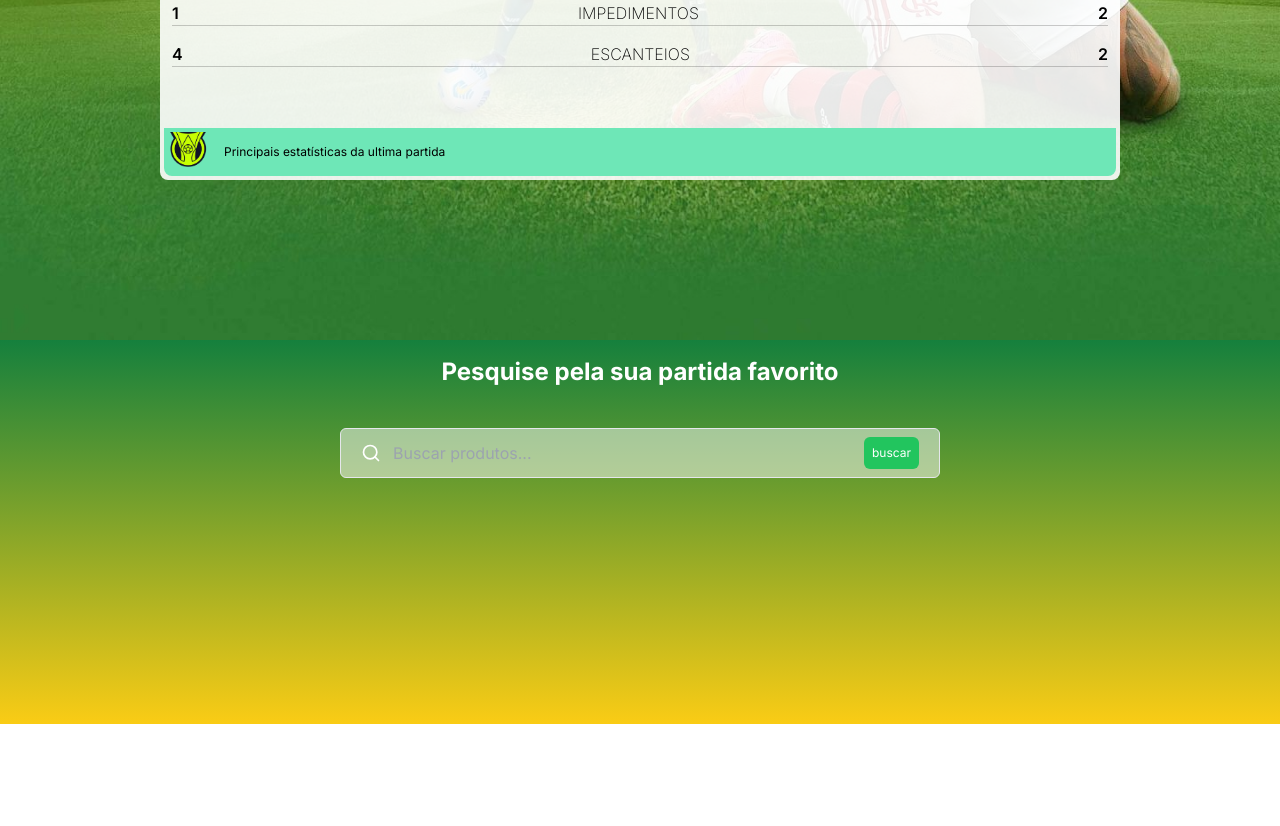
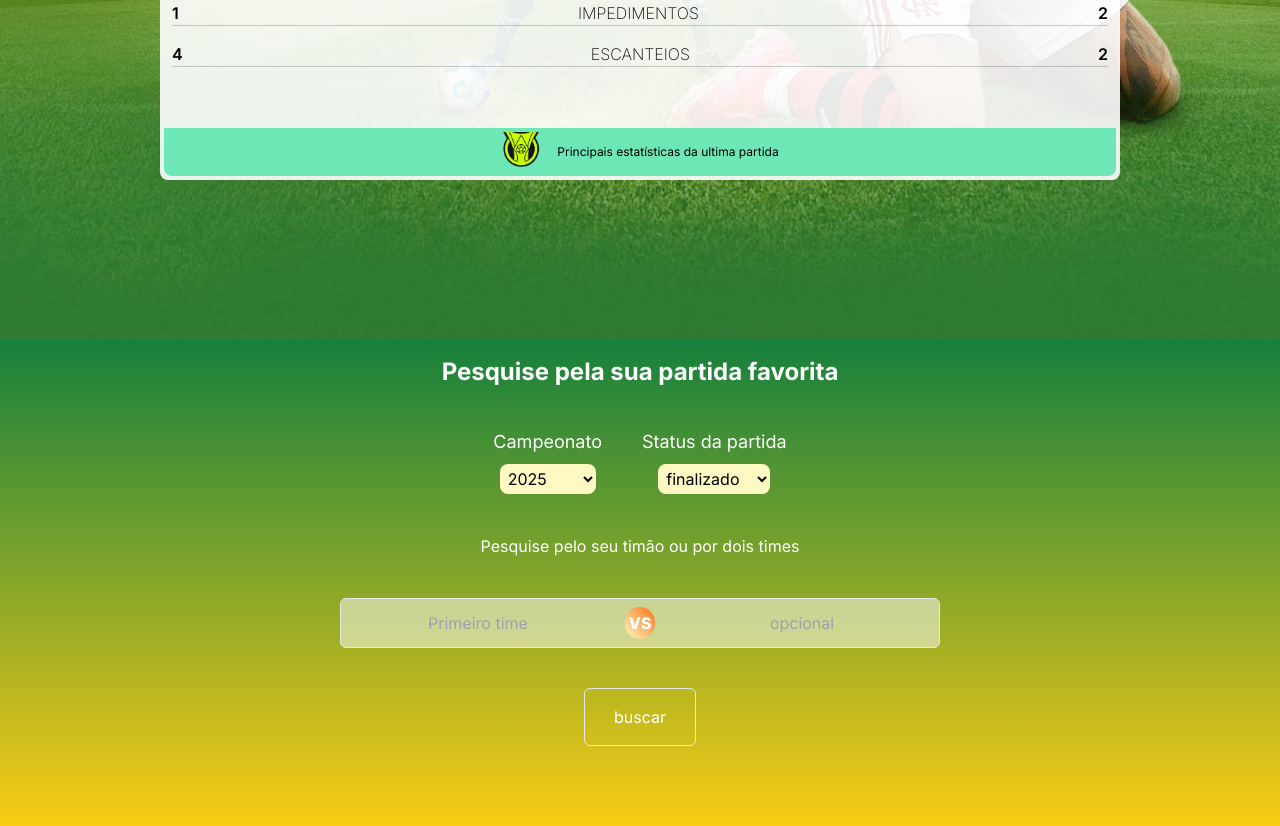
Before and after one commit to Romeusorionaet/Arena-Sync-WEB, a Next.js app: page / in a window 1280 px wide. Shown: the part 1260-2086 px from the top of the page. Before the commit the page ends 1984 px from the top, so only its background shows below. Built offline with nearby package versions, Linux system fonts and the light colour scheme.

Commit message:
chore: defined layout search form match

```diff
--- a/src/app/(home)/page.tsx
+++ b/src/app/(home)/page.tsx
@@ -97,7 +97,7 @@ export default function Home() {
             </ul>
           </div>
 
-          <footer className="flex items-center gap-4 rounded-b-lg bg-emerald-300 p-1">
+          <footer className="flex items-center justify-center gap-4 rounded-b-lg bg-emerald-300 p-1">
             <Image
               width={100}
               height={100}
@@ -111,9 +111,9 @@ export default function Home() {
         </article>
       </section>
 
-      <section className="h-96 bg-gradient-to-t from-yellow-400 to-green-700 p-4">
+      <section className="bg-gradient-to-t from-yellow-400 to-green-700 p-4 pb-20">
         <h2 className="mb-10 text-center font-bold max-md:mt-20">
-          Pesquise pela sua partida favorito
+          Pesquise pela sua partida favorita
         </h2>
 
         <SearchFormMatch />
--- a/src/app/components/search-form-match.tsx
+++ b/src/app/components/search-form-match.tsx
@@ -1,40 +1,81 @@
 'use client'
 
-import { Search } from 'lucide-react'
 import { useRouter } from 'next/navigation'
 import { FormEvent, useState } from 'react'
 
 export function SearchFormMatch() {
-  const [valueInput, setValueInput] = useState('')
+  const [valueTeam1, setValueTeam1] = useState('')
+  const [valueTeam2, setValueTeam2] = useState('')
 
   const router = useRouter()
 
   const handleSearch = (event: FormEvent<HTMLFormElement>) => {
     event.preventDefault()
 
-    router.push(`/search?q=${valueInput}&p=1`)
+    router.push(`/search?team1=${valueTeam1}&team2=${valueTeam2}&p=1`)
   }
 
+  const championships = [{ season: '2025' }, { season: '2024' }]
+
   return (
-    <form
-      onSubmit={handleSearch}
-      className="mx-auto flex w-full max-w-[600px] items-center gap-3 rounded-md border bg-white/50 px-5 py-2 md:py-2"
-    >
-      <Search size={32} className="h-5 w-5" />
+    <form onSubmit={handleSearch} className="space-y-10 text-center">
+      <div className="mb-10 flex justify-center gap-10">
+        <label className="flex flex-col items-center gap-2">
+          <p>Campeonato</p>
+          <select
+            defaultValue={championships[0].season || 0}
+            className="w-24 rounded-lg bg-yellow-100 p-1 text-black"
+          >
+            <option value="">Selecione</option>
+            {championships.map((championship) => (
+              <option key={championship.season}>{championship.season}</option>
+            ))}
+          </select>
+        </label>
 
-      <input
-        type="text"
-        value={valueInput}
-        placeholder="Buscar produtos..."
-        onChange={(e) => setValueInput(e.target.value)}
-        name="q"
-        required
-        className="flex-1 bg-transparent text-black/70 outline-none max-md:text-sm"
-      />
+        <label className="flex flex-col items-center gap-2">
+          <p>Status da partida</p>
+          <select className="w-28 rounded-lg bg-yellow-100 p-1 text-black">
+            <option value="finalizado">finalizado</option>
+            <option value="agendado">agendado</option>
+          </select>
+        </label>
+      </div>
+
+      <label htmlFor="teams">Pesquise pelo seu timão ou por dois times</label>
+
+      <div
+        // id="teams"
+        className="mx-auto flex w-full max-w-[600px] items-center justify-between rounded-md border bg-white/50 px-5 py-2 md:py-2"
+      >
+        <input
+          type="text"
+          value={valueTeam1}
+          placeholder="Primeiro time"
+          onChange={(e) => setValueTeam1(e.target.value)}
+          name="team1"
+          required
+          className="bg-transparent text-center text-black/70 outline-none max-md:w-28 max-md:text-sm"
+        />
+
+        <div className="rounded-full bg-gradient-to-tr from-yellow-100 to-orange-500 p-1">
+          <span className="font-extrabold uppercase">vs</span>
+        </div>
+
+        <input
+          type="text"
+          value={valueTeam2}
+          placeholder="opcional"
+          onChange={(e) => setValueTeam2(e.target.value)}
+          name="team2"
+          required
+          className="bg-transparent text-center text-black/70 outline-none max-md:w-28 max-md:text-sm"
+        />
+      </div>
 
       <button
         type="submit"
-        className="rounded-md bg-green-500 p-2 text-xs duration-700 max-md:-mr-4"
+        className="rounded-md border p-2 text-xs duration-300 hover:border-transparent hover:bg-green-600 max-md:-mr-4 md:w-28 md:p-4 md:text-base"
       >
         buscar
       </button>
```
